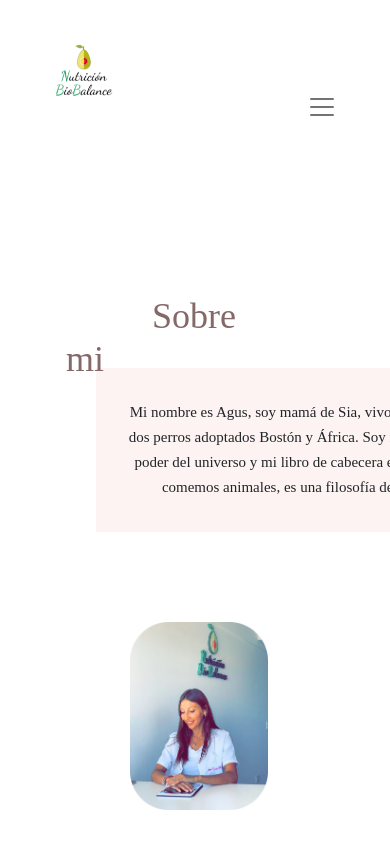
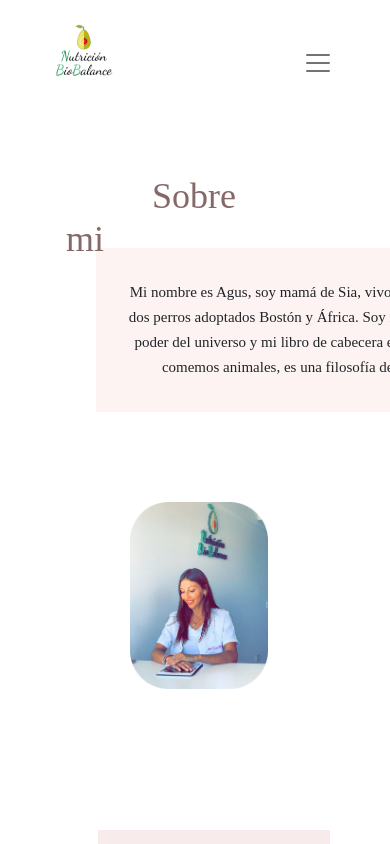
Before and after one commit to micaelarossi05/BioBalance, a plain HTML site: page index.html in a window 390 px wide. Shown: the top 844 px of the page. Drawn offline with nearby package versions, Linux system fonts and the light colour scheme.

Commit message:
header responsive style

```diff
--- a/css/style.css
+++ b/css/style.css
@@ -31,10 +31,8 @@ body {
     position: fixed;
     margin: -25px;
     width: 100%;
-    height: 75px;
+    height: 108px;
     padding: 39px;
-    display: flex;
-    justify-content: center;
     z-index: +2;
 
 
@@ -47,7 +45,7 @@ body {
   position: fixed;
   z-index: +3;
   margin: 11px;
-  margin-top: 4px;
+  margin-top: 100px;
 }
 
 
--- a/index.html
+++ b/index.html
@@ -17,14 +17,14 @@
 <body>
     <header>
 
-        <nav class="navbar navbar-expand-lg navbar-light bg-light" style="margin-top: -1em;">
+        <nav class="navbar navbar-expand-lg navbar-light bg-light" style="margin-top: -2em;">
 
             <div class="logo" id="index.html">
              <a href="index.html">
             <img src="assets/images/logo-biobalance.png" width="70px" alt="logo biobalance">
              </a>
              </div>
-                <nav class="container-fluid" style="justify-content: flex-end;">
+                <nav class="header container-fluid" style="justify-content: flex-end;">
                  <button class="navbar-toggler" type="button" data-bs-toggle="collapse"
                  data-bs-target="#navbarNav" aria-controls="navbarNav" aria-expanded="false" aria-label="Toggle navigation">
                  <span class="navbar-toggler-icon"></span>
```
